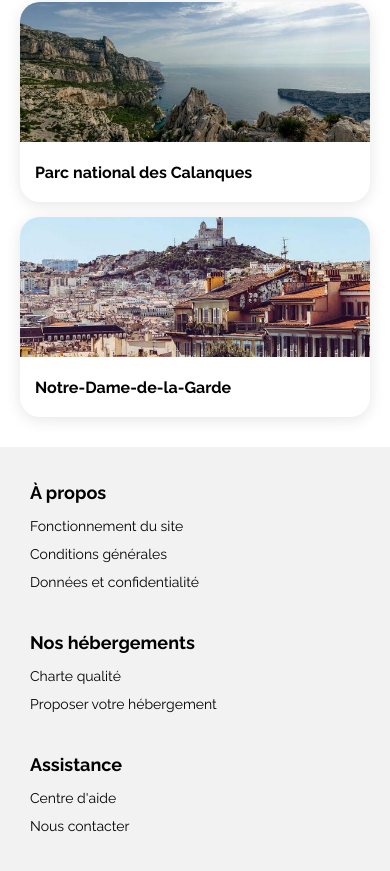
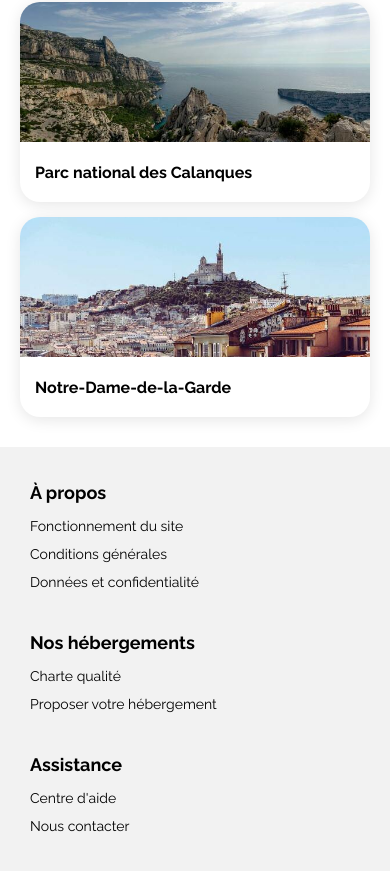
Before and after one commit to estebanp69/Booki_avec_Companion-main, a plain HTML site: page index.html in a window 390 px wide. Shown: the part 3390-4261 px from the top of the page. Drawn offline with Linux system fonts and the light colour scheme.

Commit message:
Modification du responsive smartphone pour l'image de Notre-Dame-de-la-Garde

```diff
--- a/css/style.css
+++ b/css/style.css
@@ -875,6 +875,10 @@ img {
         height: 140px;
     }
 
+    .activity-card img[src*="florian-wehde"] {
+        object-position: 50% 10%;
+    }
+
     .activity-card h3 {
         min-height: 60px;
         padding: 0 15px;
```
